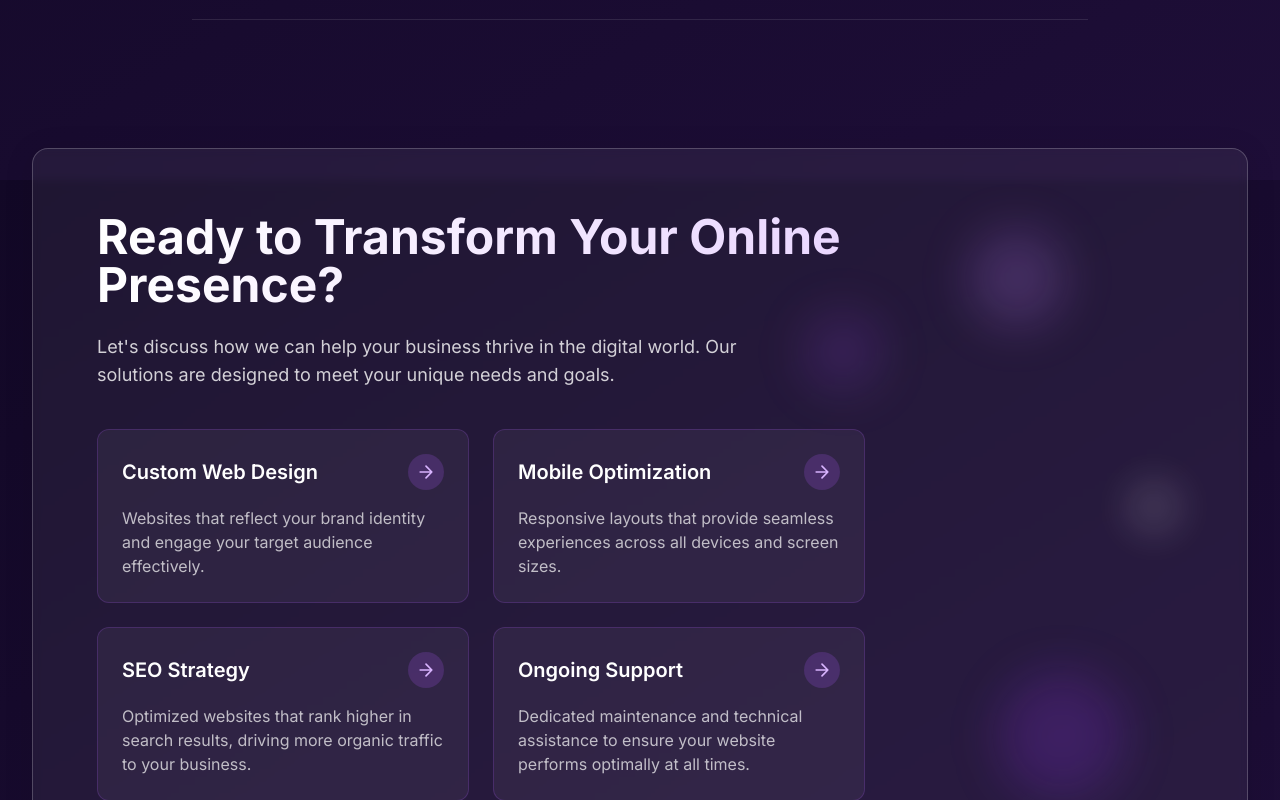
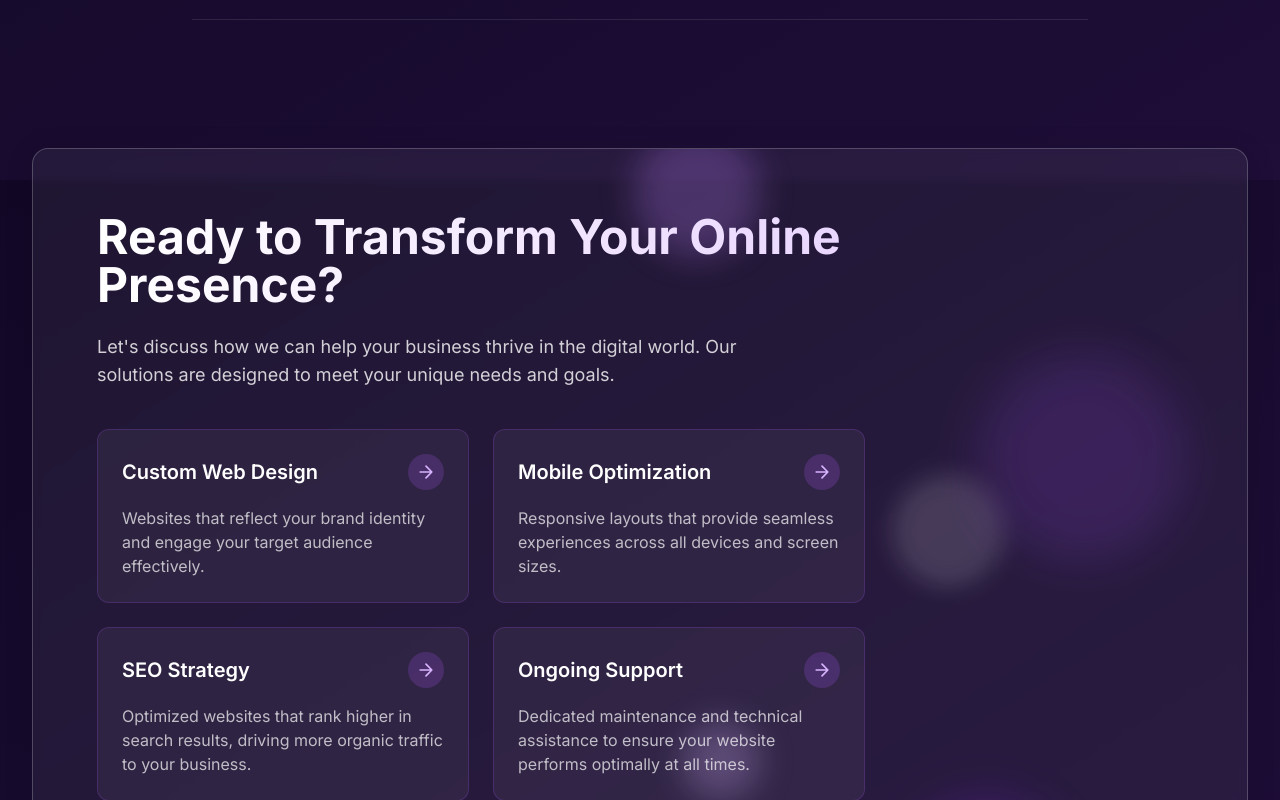
Before and after one commit to matthewmarleyuk/EK-Web-Design, a Next.js app: page / in a window 1280 px wide. Shown: the part 5420-6220 px from the top of the page. Built offline with nearby package versions, Linux system fonts and the light colour scheme.

Commit message:
Improve decorative circles positioning for better visual integration

```diff
--- a/src/app/about/page.tsx
+++ b/src/app/about/page.tsx
@@ -242,11 +242,11 @@ export default function About() {
           <div className="glass p-8 md:p-12 lg:p-16 rounded-2xl text-left relative overflow-hidden">
             {/* Decorative elements - desktop only */}
             <div className="hidden md:block">
-              <div className="absolute top-[15%] right-[20%] w-28 h-28 bg-purple-400/20 rounded-full blur-xl"></div>
-              <div className="absolute bottom-[25%] right-[15%] w-36 h-36 bg-purple-600/15 rounded-full blur-xl"></div>
-              <div className="absolute top-[45%] right-[8%] w-20 h-20 bg-white/10 rounded-full blur-lg"></div>
-              <div className="absolute bottom-[15%] right-[30%] w-16 h-16 bg-purple-300/20 rounded-full blur-md"></div>
-              <div className="absolute top-[30%] right-[35%] w-24 h-24 bg-purple-500/15 rounded-full blur-xl"></div>
+              <div className="absolute top-[15%] right-[20%] w-28 h-28 bg-purple-400/25 rounded-full blur-lg"></div>
+              <div className="absolute -bottom-8 right-[30%] w-36 h-36 bg-purple-600/20 rounded-full blur-xl"></div>
+              <div className="absolute top-[45%] right-[10%] w-20 h-20 bg-white/15 rounded-full blur-md"></div>
+              <div className="absolute -top-10 right-[25%] w-24 h-24 bg-purple-300/25 rounded-full blur-lg"></div>
+              <div className="absolute top-[30%] right-[35%] w-40 h-40 bg-purple-500/15 rounded-full blur-xl opacity-70"></div>
             </div>
 
             <div className="relative z-10">
--- a/src/app/page.tsx
+++ b/src/app/page.tsx
@@ -434,11 +434,11 @@ export default function Home() {
           <div className="glass p-8 md:p-12 lg:p-16 rounded-2xl bg-gradient-to-br from-purple-900/40 to-purple-600/20 border border-purple-500/30 relative overflow-hidden">
             {/* Decorative elements - desktop only */}
             <div className="hidden md:block">
-              <div className="absolute top-[10%] right-[15%] w-24 h-24 bg-purple-400/20 rounded-full blur-xl"></div>
-              <div className="absolute bottom-[20%] right-[10%] w-32 h-32 bg-purple-600/20 rounded-full blur-xl"></div>
-              <div className="absolute top-[40%] right-[5%] w-16 h-16 bg-white/10 rounded-full blur-lg"></div>
-              <div className="absolute bottom-[10%] right-[25%] w-12 h-12 bg-purple-300/20 rounded-full blur-md"></div>
-              <div className="absolute top-[20%] right-[30%] w-20 h-20 bg-purple-500/15 rounded-full blur-xl"></div>
+              <div className="absolute -top-5 right-[40%] w-32 h-32 bg-purple-400/25 rounded-full blur-lg"></div>
+              <div className="absolute bottom-0 right-[15%] w-40 h-40 bg-purple-600/25 rounded-full blur-xl"></div>
+              <div className="absolute top-[40%] right-[20%] w-28 h-28 bg-white/15 rounded-full blur-md"></div>
+              <div className="absolute bottom-[20%] right-[40%] w-20 h-20 bg-purple-300/25 rounded-full blur-lg"></div>
+              <div className="absolute top-[25%] right-[5%] w-52 h-52 bg-purple-500/20 rounded-full blur-xl opacity-75"></div>
             </div>
 
             <div className="max-w-3xl text-left relative z-10">
--- a/src/app/services/page.tsx
+++ b/src/app/services/page.tsx
@@ -258,11 +258,11 @@ export default function Services() {
           <div className="glass p-8 md:p-12 lg:p-16 rounded-2xl text-left relative overflow-hidden">
             {/* Decorative elements - desktop only */}
             <div className="hidden md:block">
-              <div className="absolute top-[5%] right-[10%] w-32 h-32 bg-purple-400/20 rounded-full blur-xl"></div>
-              <div className="absolute bottom-[15%] right-[5%] w-40 h-40 bg-purple-600/15 rounded-full blur-xl"></div>
-              <div className="absolute top-[35%] right-[12%] w-24 h-24 bg-white/10 rounded-full blur-lg"></div>
-              <div className="absolute bottom-[30%] right-[25%] w-16 h-16 bg-purple-300/20 rounded-full blur-md"></div>
-              <div className="absolute top-[25%] right-[30%] w-20 h-20 bg-purple-500/15 rounded-full blur-xl"></div>
+              <div className="absolute -top-10 right-[25%] w-32 h-32 bg-purple-400/25 rounded-full blur-lg"></div>
+              <div className="absolute bottom-0 right-[5%] w-40 h-40 bg-purple-600/20 rounded-full blur-xl"></div>
+              <div className="absolute top-[35%] right-[15%] w-24 h-24 bg-white/15 rounded-full blur-md"></div>
+              <div className="absolute -bottom-5 right-[35%] w-24 h-24 bg-purple-300/25 rounded-full blur-lg"></div>
+              <div className="absolute top-[15%] right-[10%] w-48 h-48 bg-purple-500/20 rounded-full blur-xl opacity-70"></div>
             </div>
 
             <div className="relative z-10">
```
